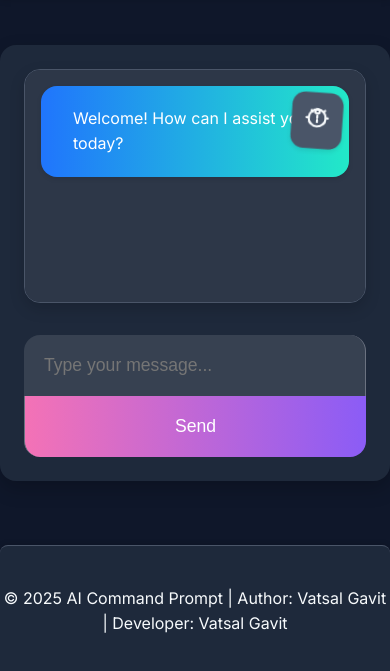
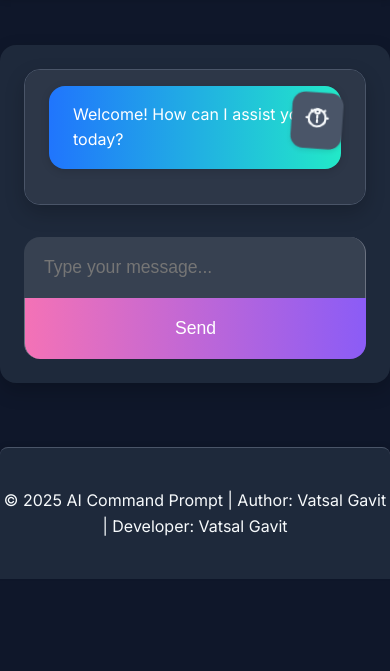
Before and after one commit to NONSTOPPEBLE/AI-COMMAND-PROMPT, a plain HTML site: page AI COMMAND PROMPT.html in a window 390 px wide. Shown: the part 189-860 px from the top of the page. Drawn offline with Linux system fonts and the light colour scheme.

Commit message:
Update style.css

```diff
--- a/css/style.css
+++ b/css/style.css
@@ -85,25 +85,38 @@
         * Styles for the chat message area. Includes scrollbar styling.
         */
 
+        /*
+ * Main Chatbox Layout
+ * -------------------------------------------------------------------------------
+ * Improving the overall chatbox layout and user experience.
+ */
+
 #chat-container {
     border: 1px solid #4a5568;
     border-radius: 16px;
     margin-bottom: 2rem;
     background-color: #2d3748;
-            padding: 1rem;
-            height: 200px;
+    padding: 1rem 1.5rem;
+    height: 300px; /* Increased height for better content space */
+    max-height: 80vh; /* Keeps chatbox from overflowing the screen */
     overflow-y: auto;
     display: flex;
     flex-direction: column;
-            box-shadow: 0 6px 15px rgba(0, 0, 0, 0.15);
+    box-shadow: 0 8px 20px rgba(0, 0, 0, 0.2); /* Stronger shadow for better pop-out effect */
     position: relative;
     scrollbar-width: thin;
     scrollbar-color: #718096 #2d3748;
+    transition: box-shadow 0.3s ease-in-out;
+}
+
+/* Smooth transitions for hover and focus states */
+#chat-container:hover {
+    box-shadow: 0 12px 30px rgba(0, 0, 0, 0.3); /* Subtle shadow increase on hover */
 }
 
 /* Webkit scrollbar styles (Chrome, Safari, Edge) */
 #chat-container::-webkit-scrollbar {
-            width: 12px;
+    width: 10px;
 }
 
 #chat-container::-webkit-scrollbar-track {
@@ -121,17 +134,12 @@
     background-color: #9ca3af;
 }
 
-        /*
-        * Message Styles
-        * -----------------------------------------------------------------------------
-        * Styles for individual chat messages.
-        */
-
+/* Making chat messages more spaced out */
 .message {
-            padding: 1.25rem 2rem;
-            margin-bottom: 1.5rem;
-            border-radius: 24px;
-            max-width: 85%;
+    padding: 1rem 1.5rem;
+    margin-bottom: 1.2rem;
+    border-radius: 16px; /* More rounded edges */
+    max-width: 80%;
     clear: both;
     opacity: 0;
     animation: fadeIn 0.3s ease-out forwards, slideIn 0.5s ease-out;
@@ -148,30 +156,27 @@
     to { transform: translateX(0); }
 }
 
+/* User message style */
 .user-message {
     background: linear-gradient(to right, #a855f7, #f9a8d4);
     color: #fff;
     align-self: flex-end;
     border-bottom-right-radius: 8px;
-            box-shadow: 0 2px 5px rgba(0, 0, 0, 0.1);
+    box-shadow: 0 2px 8px rgba(0, 0, 0, 0.15); /* Softer shadow for user messages */
     animation-delay: 0.2s;
 }
 
+/* System message style */
 .system-message {
     background: linear-gradient(to right, #2075fd, #22e9c8);
     color: #fff;
     align-self: flex-start;
     border-bottom-left-radius: 8px;
-            box-shadow: 0 2px 5px rgba(0, 0, 0, 0.1);
+    box-shadow: 0 2px 8px rgba(0, 0, 0, 0.15); /* Softer shadow for system messages */
     animation-delay: 0.2s;
 }
 
-        /*
-        * Input Container Styles
-        * -----------------------------------------------------------------------------
-        * Styles for the message input area.
-        */
-
+/* Input area styles */
 #input-container {
     display: flex;
     margin-top: 2rem;
@@ -197,6 +202,7 @@
     animation-delay: 0.4s;
 }
 
+/* Focus animation for message input */
 #message-input:focus {
     outline: none;
     border-color: #93c5fd;
@@ -204,6 +210,7 @@
     animation: pulseInput 2s infinite alternate;
 }
 
+/* Input focus animation */
 @keyframes pulseInput {
     from { box-shadow: 0 4px 8px rgba(0, 0, 0, 0.15); }
     to { box-shadow: 0 6px 15px rgba(0, 0, 0, 0.25); }
@@ -217,16 +224,47 @@
     border-radius: 0 30px 30px 0;
     cursor: pointer;
     font-size: 1.1rem;
-            transition: background-color 0.2s ease,  box-shadow 0.2s ease;
+    transition: background-color 0.2s ease, box-shadow 0.2s ease;
     border-left: none;
-            animation: none; /* Removed tiltButton */
 }
-
 
 #send-button:active {
     background-color: #d946ef;
     transform: translateY(0);
     box-shadow: 0 1px 2px rgba(0, 0, 0, 0.2);
+}
+
+/* Responsive styles for smaller screens */
+@media (max-width: 768px) {
+    #chat-container {
+        height: auto;
+        max-height: 65vh;
+    }
+
+    main {
+        padding: 1.5rem;
+        max-width: 95%;
+    }
+
+    .message {
+        max-width: 95%;
+        border-radius: 16px;
+    }
+
+    #input-container {
+        flex-direction: column;
+    }
+
+    #message-input {
+        border-radius: 16px 16px 0 0;
+        margin-right: 0;
+        border-right: 1px solid #6b7280;
+    }
+
+    #send-button {
+        border-radius: 0 0 16px 16px;
+        border-left: 1px solid #6b7280;
+    }
 }
 
         /*
```
Lines whose indentation alone changed are shown as unchanged.
